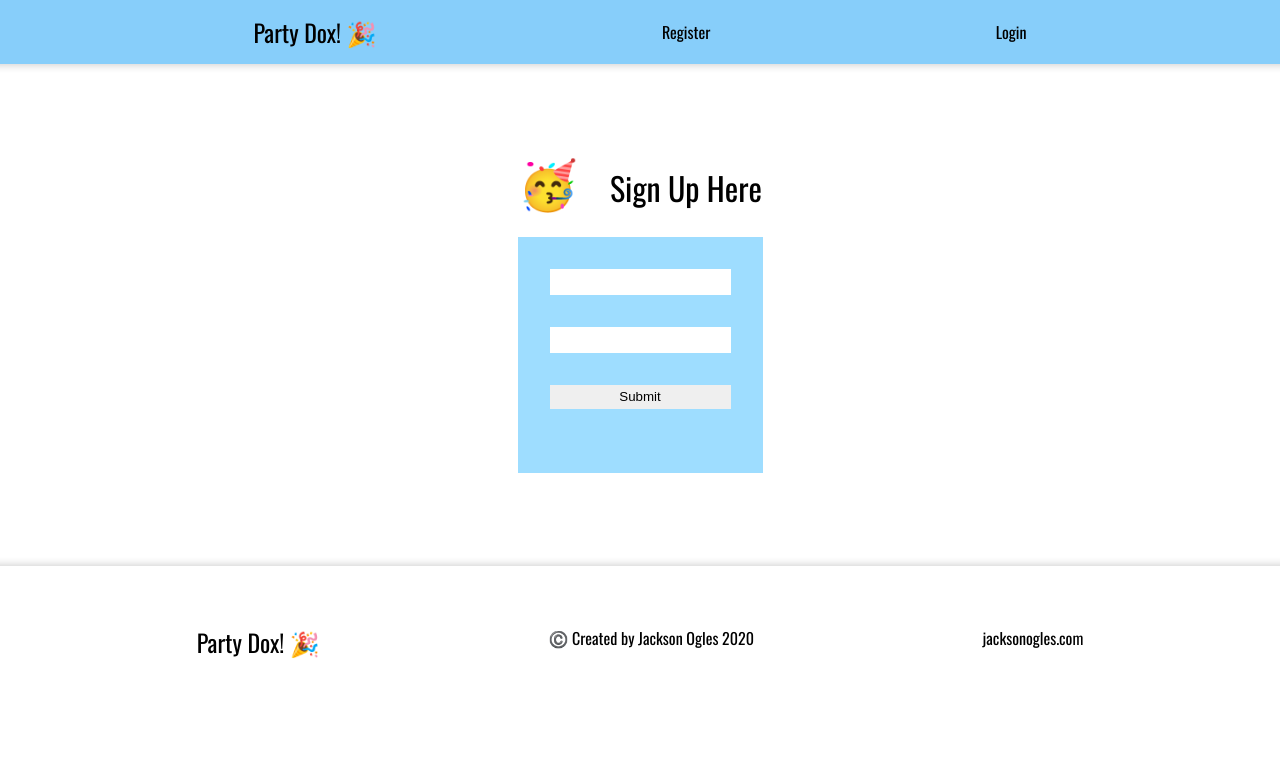
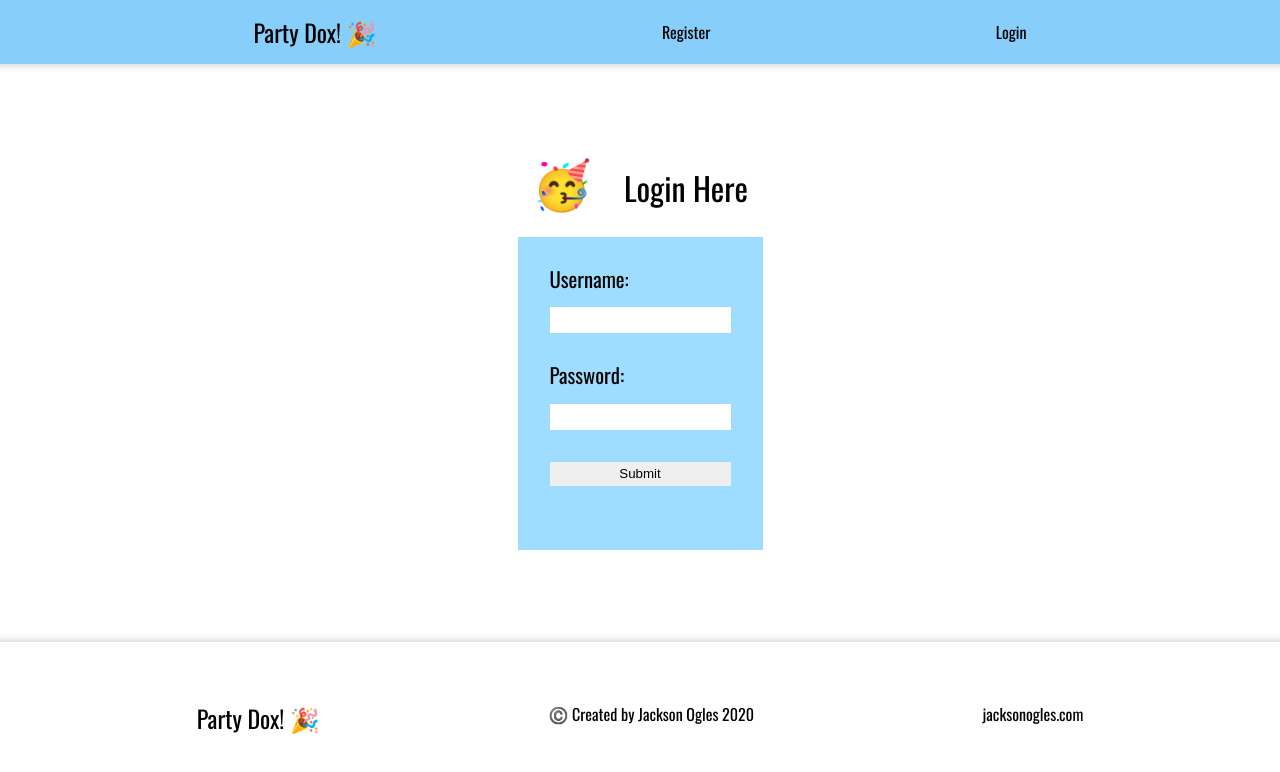
Before and after one commit to cjogles/partydox-react-front-end, a React (Create React App) app: page /login in a window 1280 px wide. Shown: the top 772 px of the page. Built offline with nearby package versions, Linux system fonts and the light colour scheme.

Commit message:
continued edits on login component

```diff
--- a/src/components/Login.js
+++ b/src/components/Login.js
@@ -7,11 +7,13 @@ import { login } from "../actions/signUpActions";
 import { Redirect, useHistory } from "react-router-dom";
 
 function Login(props) {
+  const history = useHistory();
   const { register, handleSubmit, watch, errors } = useForm();
   const onSubmit = (data) => console.log(data);
 
   return (
     <>
+      {props.loggedIn && <Redirect push to="/dashboard" />}
       <Nav />
       <div className="loginWrapper">
         <div className="login">
@@ -19,11 +21,13 @@ function Login(props) {
             <span role="img" aria-label="partyface">
               🥳
             </span>
-            Sign Up Here
+            Login Here
           </div>
           <form onSubmit={handleSubmit(onSubmit)}>
+            <label htmlFor='username'>Username:</label>
             <input name="username" ref={register({ required: true })} />
             {/* Password expression. Password must be between 4 and 8 digits long and include at least one numeric digit. */}
+            <label htmlFor='password'>Password:</label>
             <input
               name="password"
               ref={register({ required: true, pattern: /^(?=.*\d).{8,20}$/ })}
```
